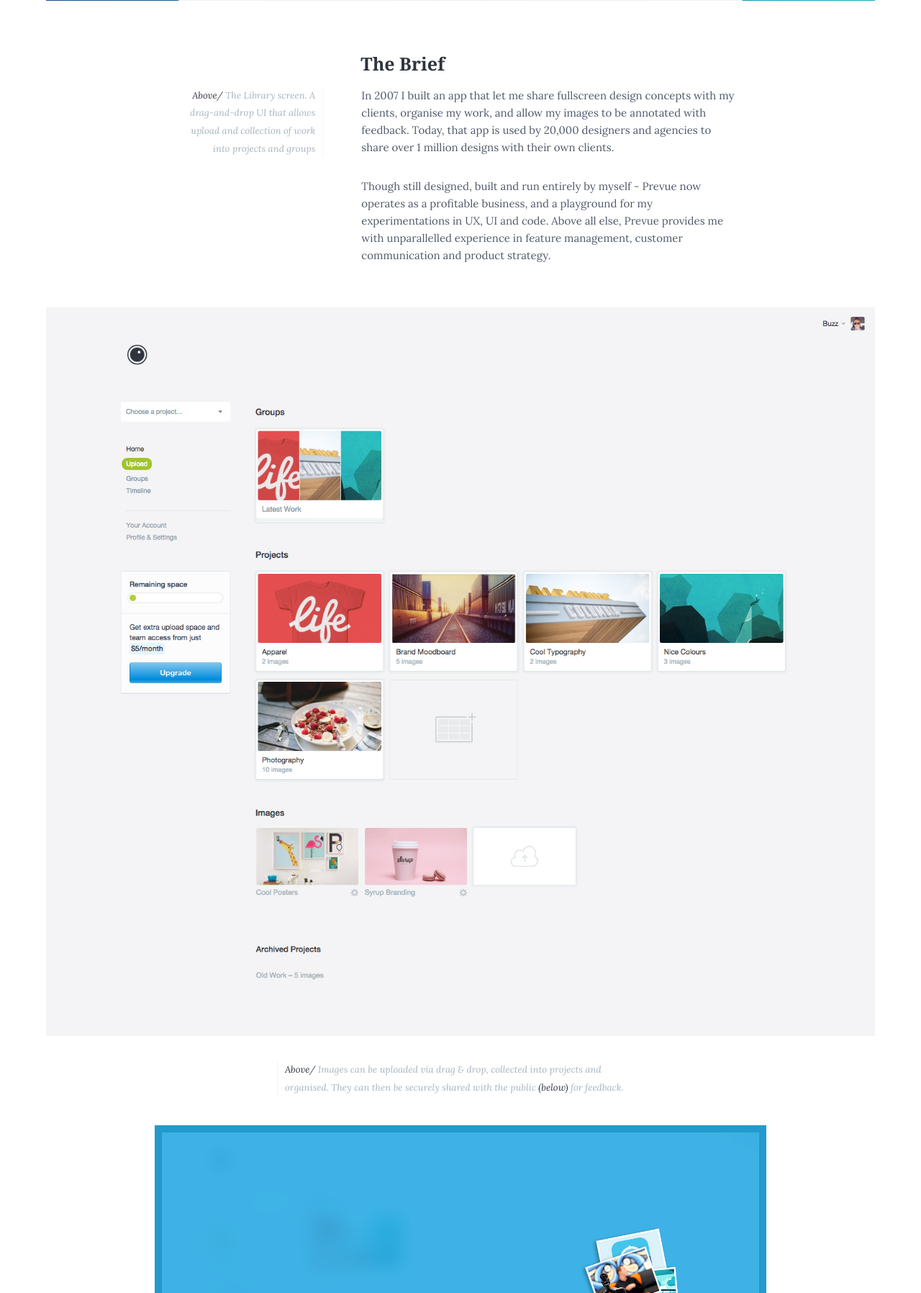
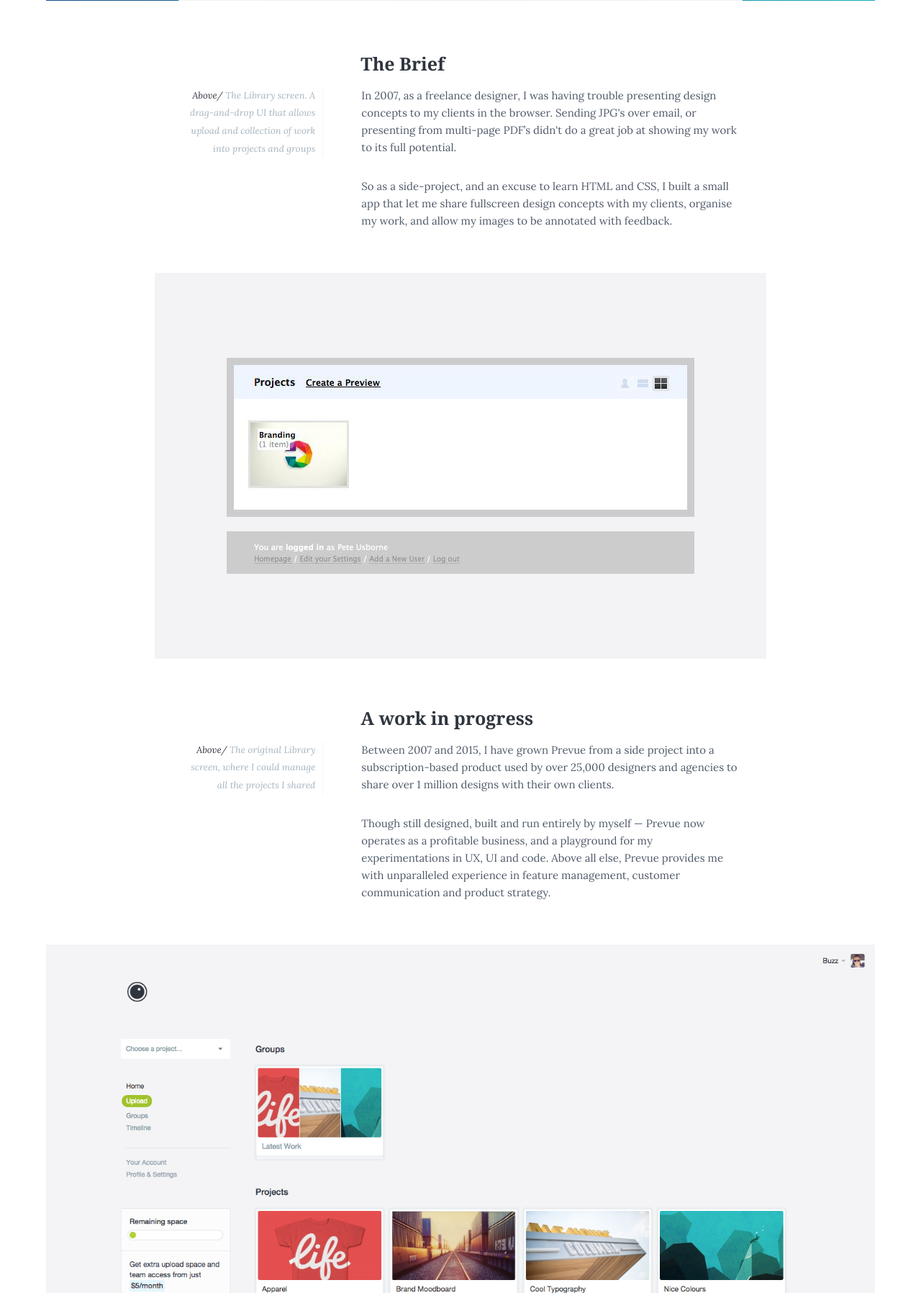
Before and after one commit to digitaldesigner/buzzusborne.com, a PHP site: page /casestudy/prevue/ in a window 1280 px wide. Shown: the part 918-2714 px from the top of the page at 72% size. Run offline with PHP 8.4, Linux system fonts and the light colour scheme; some libraries are stand-ins or nearby versions.

Commit message:
Copywriting
Written the story for Prevue, Canvas and Skype

```diff
--- a/casestudy/prevue/index.php
+++ b/casestudy/prevue/index.php
@@ -30,8 +30,20 @@
 		<div class="project">
 			<h5>The Brief</h5>
 			<p class="info"><strong>Above/</strong> The Library screen. A drag-and-drop UI that allows upload and collection of work into projects and groups</p>
-			<p>In 2007 I built an app that let me share fullscreen design concepts with my clients, organise my work, and allow my images to be annotated with feedback. Today, that app is used by 20,000 designers and agencies to share over 1 million designs with their own clients.</p>
-			<p>Though still designed, built and run entirely by myself - Prevue now operates as a profitable business, and a playground for my experimentations in UX, UI and code. Above all else, Prevue provides me with unparallelled experience in feature management, customer communication and product strategy.</p>
+
+			<p>In 2007, as a freelance designer, I was having trouble presenting design concepts to my clients in the browser. Sending JPG's over email, or presenting from multi-page PDF&rsquo;s didn't do a great job at showing my work to its full potential.</p>
+
+			<p>So as a side-project, and an excuse to learn HTML and CSS, I built a small app that let me share fullscreen design concepts with my clients, organise my work, and allow my images to be annotated with feedback.</p>
+
+			<div class="image"><img class="lazyload" data-sizes="auto" data-src="../_images/prevue/first_version.jpg" width="100%" /></div>
+
+			<h5>A work in progress</h5>
+			<p class="info"><strong>Above/</strong> The original Library screen, where I could manage all the projects I shared</p>
+
+			<p>Between 2007 and <?php echo date('Y'); ?>, I have grown Prevue from a side project into a subscription-based product used by over 25,000 designers and agencies to share over 1 million designs with their own clients.</p>
+
+			<p>Though still designed, built and run entirely by myself &mdash; Prevue now operates as a profitable business, and a playground for my experimentations in UX, UI and code. Above all else, Prevue provides me with unparalleled experience in feature management, customer communication and product strategy.</p>
+
 		</div>
 	</div>
 
@@ -41,26 +53,33 @@
 
 	<div class="container">
 		<div class="project">
-			<p class="caption"><strong>Above/</strong> Images can be uploaded via drag &amp; drop, collected into projects and organised. They can then be securely shared with the public <strong>(below)</strong> for feedback.</p>
+			<p class="caption"><strong>Above/</strong> The Library screen, as seen today. Images can be uploaded via drag &amp; drop, collected into projects and organised, they can then be securely shared with the public for feedback <strong>(below)</strong>.</p>
 
 			<div class="image"><img class="lazyload" data-sizes="auto" data-src="../_images/prevue/Drag.jpg" width="100%" /></div>
 			<div class="image close"><img class="lazyload" data-sizes="auto" data-src="../_images/prevue/Public_Project.jpg" width="100%" /></div>
-			<p class="caption"><strong>Below/</strong> Everything in the app is optimised for ease or organisation, and for real-time client feedback. Projects can be commented on, images can be highlighted and annotated &mdash; then all feedback is collated, and can start a conversation thread</p>
 		</div>
 	</div>
 
 	<div class="fullImage">
 		<img class="lazyload" data-sizes="auto" data-src="../_images/prevue/Project.jpg" />
-		<img class="lazyload spacer" data-sizes="auto" data-src="../_images/prevue/Fullscreen.jpg" />
-		<img class="lazyload spacer" data-sizes="auto" data-src="../_images/prevue/Feedback.jpg" />
+		<img class="lazyload" data-sizes="auto" data-src="../_images/prevue/Fullscreen.jpg" />
 	</div>
 
 	<div class="container">
 		<div class="project">
-			<h5>Minimal UI</h5>
+		<p class="caption"><strong>Below/</strong> Everything in the app is optimised for ease or organisation, and for real-time client feedback. Projects can be commented on, images can be highlighted and annotated &mdash; then all feedback is collated, and can start a conversation thread</p>
+		</div>
+	</div>
+
+	<div class="fullImage">
+		<img class="lazyload" data-sizes="auto" data-src="../_images/prevue/Feedback.jpg" />
+	</div>
+
+	<div class="container">
+		<div class="project">
+			<h5>Experimental UI</h5>
 			<p class="info"><strong>Below/</strong> Some small parts of the UI where special attention has been paid to the details</p>
-			<p>Prevue has been my own personal experiment in UX/UI - every interaction, element and animation has been designed to ensure the product is as efficient and intuitive as possible.</p>
-			<p>Similar attention has been paid to the quality of the codebase, which is optimised for speed and performance (<a href="http://blog.prevue.it/posts/speed-matters">read more</a>), and utilises drag &amp; drop functionality to give the app a native feel on desktop, iPad and retina.</p>
+			<p>Prevue has been my own personal experiment in UX and UI &mdash; every interaction, element and animation has been designed to ensure the product is as efficient and intuitive as possible, including the addition of drag <em class="special amp">&amp;</em> drop functionality to give the app a native feel on desktop and iPad. The UI is continually refined, user-tested and improved.</p>
 			<p><a href="https://medium.com/@buzzusborne/god-is-in-the-details-bc3a9a9a5d88">&#8220;God is in the details&#8221;</a> is an article I wrote about the importance of the details in UX &amp; UI, specifically relating to my work on Prevue.</p>
 
 			<div class="image half"><img class="lazyload" data-sizes="auto" data-src="../_images/prevue/ui_comment.jpg" /></div>
@@ -78,14 +97,15 @@
 
 	<div class="container">
 		<div class="project">
-			<h5>Marketing &amp; Optimisation</h5>
+			<h5>Product Marketing</h5>
 			<p class="info"><strong>Below/</strong> A lightweight and mobile-first CMS I built for Prevue that allows me to manage activity in the app</p>
-			<p>In addition to the product itself, I also spend a great deal of effort on Marketing &mdash; which varies from A/B testing the <a href="https://prevue.it/">homepage</a> and writing for the <a href="https://blog.prevue.it/">blog</a> to sending regular email marketing.</p>
+			<p>In addition to the product itself, I also spend a great deal of effort on product marketing &mdash; which varies from A/B testing the <a href="https://prevue.it/">homepage</a> and writing for the <a href="https://blog.prevue.it/">blog</a> to sending regular email marketing.</p>
 			<p>This side of the business has also been a good opportunity to experiment with conversion optimisation and lead-nurturing, all of which I measure using a bespoke CMS I built for Prevue.</p>
 
 			<div class="image"><img class="lazyload" data-sizes="auto" data-src="../_images/prevue/cms.jpg" width="100%" /></div>
+			<p class="caption"><strong>Below/</strong> The first email of the on-boarding series (built using <a href="../canvas/">Canvas</a>), and supporting assets used in the product marketing for Prevue</p>
+			<div class="image"><img class="lazyload" data-sizes="auto" data-src="../_images/prevue/onboarding.png" width="100%" /></div>
 			<div class="image"><img class="lazyload" data-sizes="auto" data-src="../_images/prevue/Home_Iconography.png" width="100%" /></div>
-			<p class="caption"><strong>Above/</strong> Iconography used throughout the marketing site. <br /><strong>Below/</strong> One of the signup variants being tested on the homepage</p>
 			<div class="image"><img class="lazyload" data-sizes="auto" data-src="../_images/prevue/Signup.png" width="100%" /></div>
 		</div>
 
@@ -101,9 +121,9 @@
 			<div class="col middle">
 				<dt>Responsibilities</dt>
 					<dd>UX <em class="special amp">&amp;</em> UI</dd>
-					<dd>User testing</dd>
 					<dd>Front-end (HTML, CSS, JavaScript)</dd>
 					<dd>Backend (MySQL, PHP, Apache)</dd>
+					<dd>Customer-led design</dd>
 					<dd>Business development <em class="special amp">&amp;</em> Strategy</dd>
 					<dd>Support</dd>
 			</div>
```
Also changed, not shown: casestudy/canvas/index.php (+15 -10 lines), casestudy/skype/index.php (+26 -8 lines), casestudy/_images/prevue/first_version.jpg (added), casestudy/_images/prevue/onboarding.png (added), casestudy/_images/skype/concepts.png (added).
